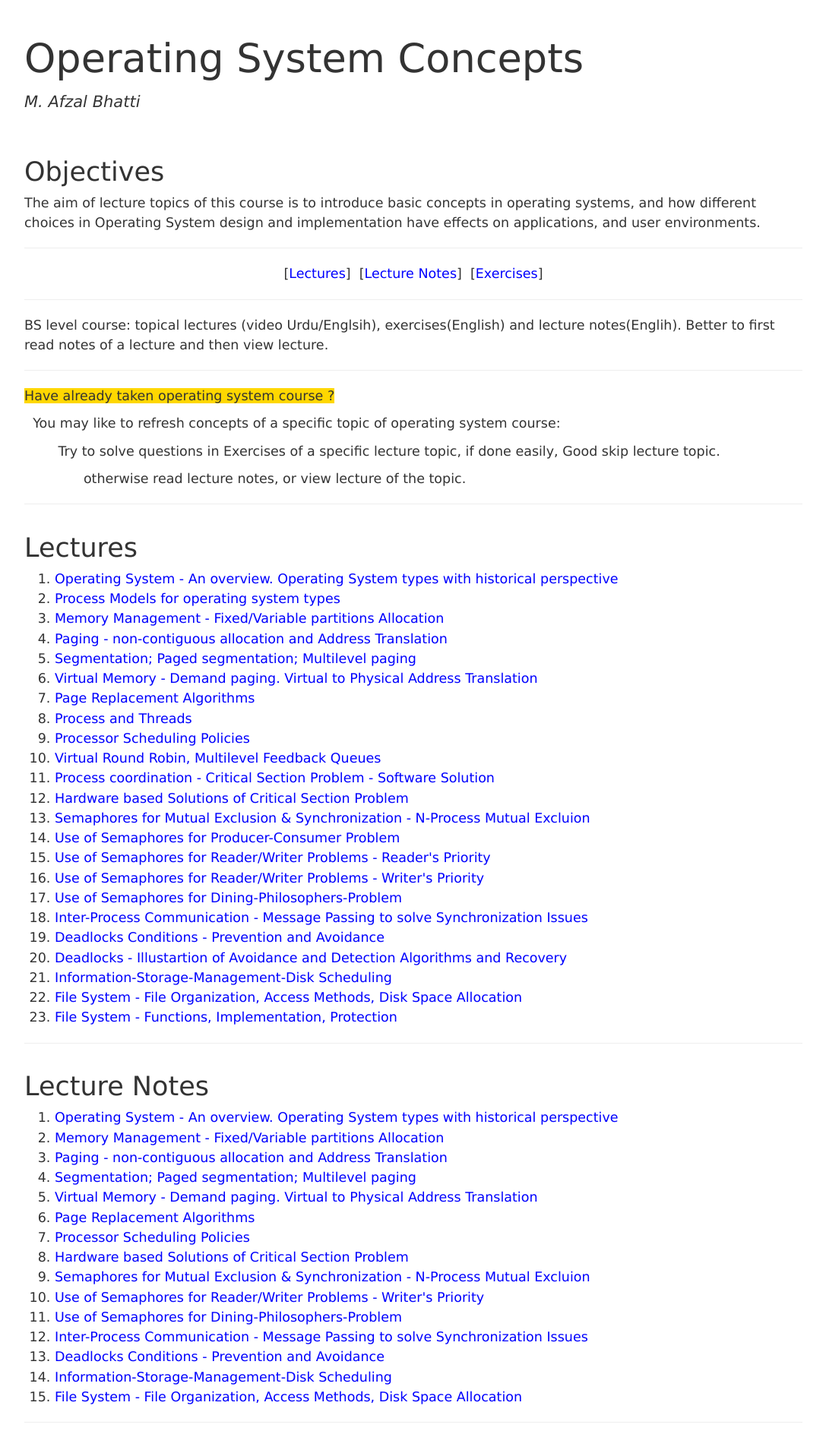
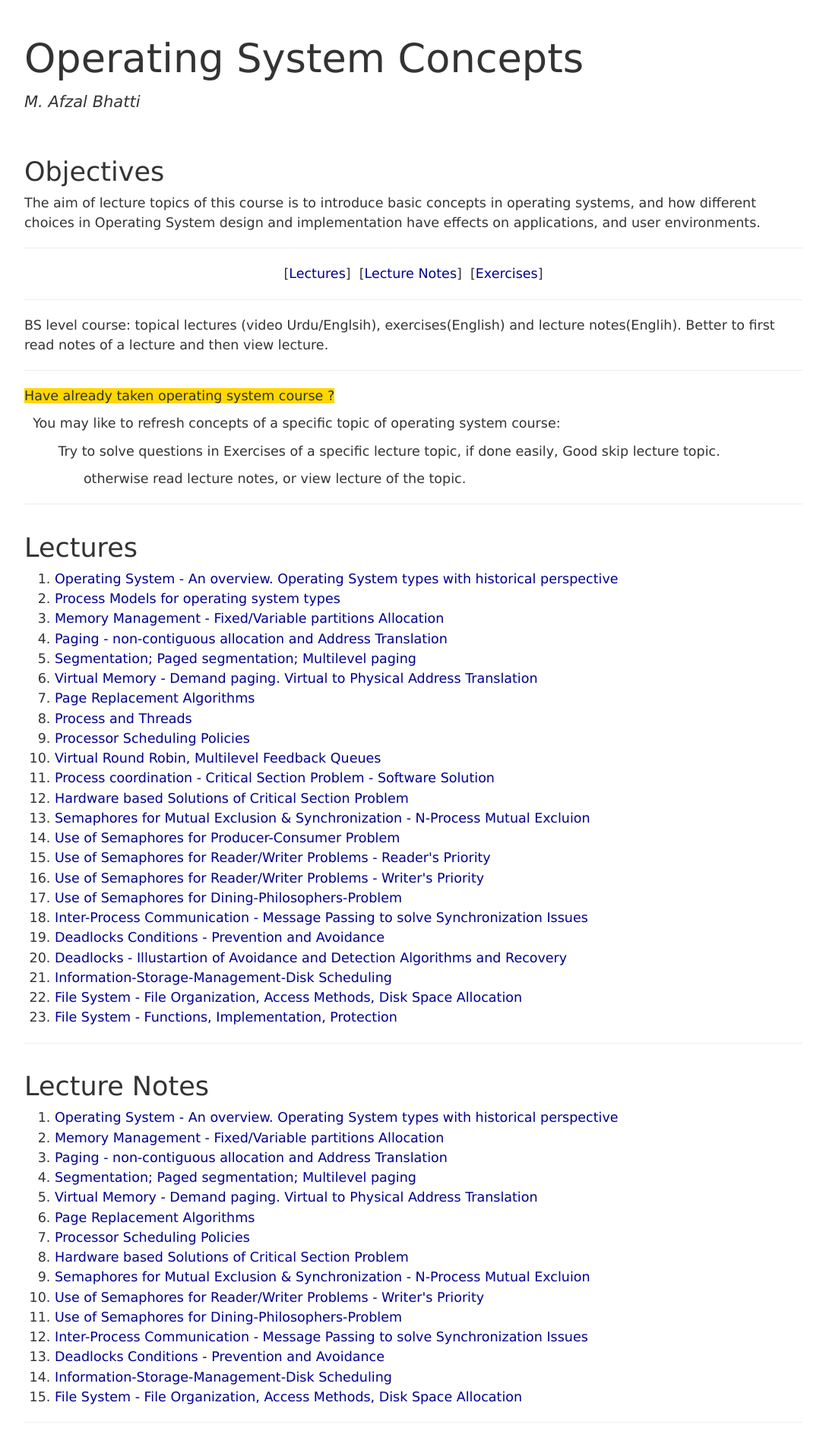
Before and after one commit to CS-Concepts-hub/Operating-Systems-Concepts, a Jekyll site: the page built from index.html, in a window 1280 px wide. Shown: the top 1913 px of the page at 76% size, without its empty margins (96-1183 px from the left). Built offline with Jekyll 4.4.1, drawn with Linux system fonts in a browser that asks for light colours.

Commit message:
Update style.css

```diff
--- a/css/style.css
+++ b/css/style.css
@@ -15,7 +15,7 @@
     text-align: left;
     display: inline-block; }
 a:link {
-color: #0000ff;
+    color: #00008b;
 }
 a:visited {
 color: #800080;
```
